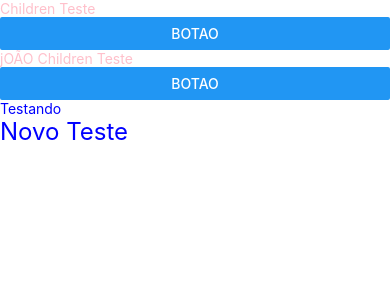
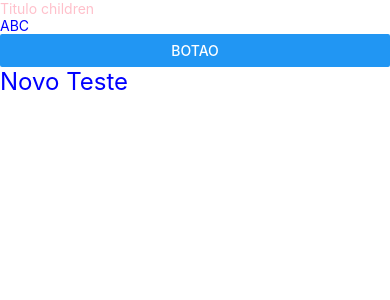
Before and after one commit to luanheuripedes/vendas, a React Native app: screen / in a window 390 px wide. Shown: the top 300 px of the page. Built offline with nearby package versions, Linux system fonts and the light colour scheme.

Commit message:
learning useEffects

```diff
--- a/src/App.tsx
+++ b/src/App.tsx
@@ -18,12 +18,8 @@ const styles = StyleSheet.create({
 const App = () => {
   return (
     <SafeAreaView>
-      <Example>{'Children Teste'}</Example>
+      <Example text="ABC">Titulo children</Example>
 
-      <Example>{'jOÃO Children Teste'}</Example>
-
-
-      <Text style={styles.container}>Testando</Text>
       <TextNew>Novo Teste</TextNew>
     </SafeAreaView>
   );
--- a/src/Example.tsx
+++ b/src/Example.tsx
@@ -1,4 +1,4 @@
-import React, { useState } from 'react';
+import React, { useEffect, useState } from 'react';
 import { Button, Text, View } from 'react-native';
 
 interface ExampleProps {
@@ -9,8 +9,13 @@ interface ExampleProps {
 const Example = ({ children, text }: ExampleProps) => {
     const [newText, setNewText] = useState('');
 
+    useEffect(()=>{
+        console.log('passou aqui');
+    }, [newText, text, children]);
+
     const handleOnPress = () => {
         setNewText('NOVO TESTO');
+
     };
 
     return (
```
